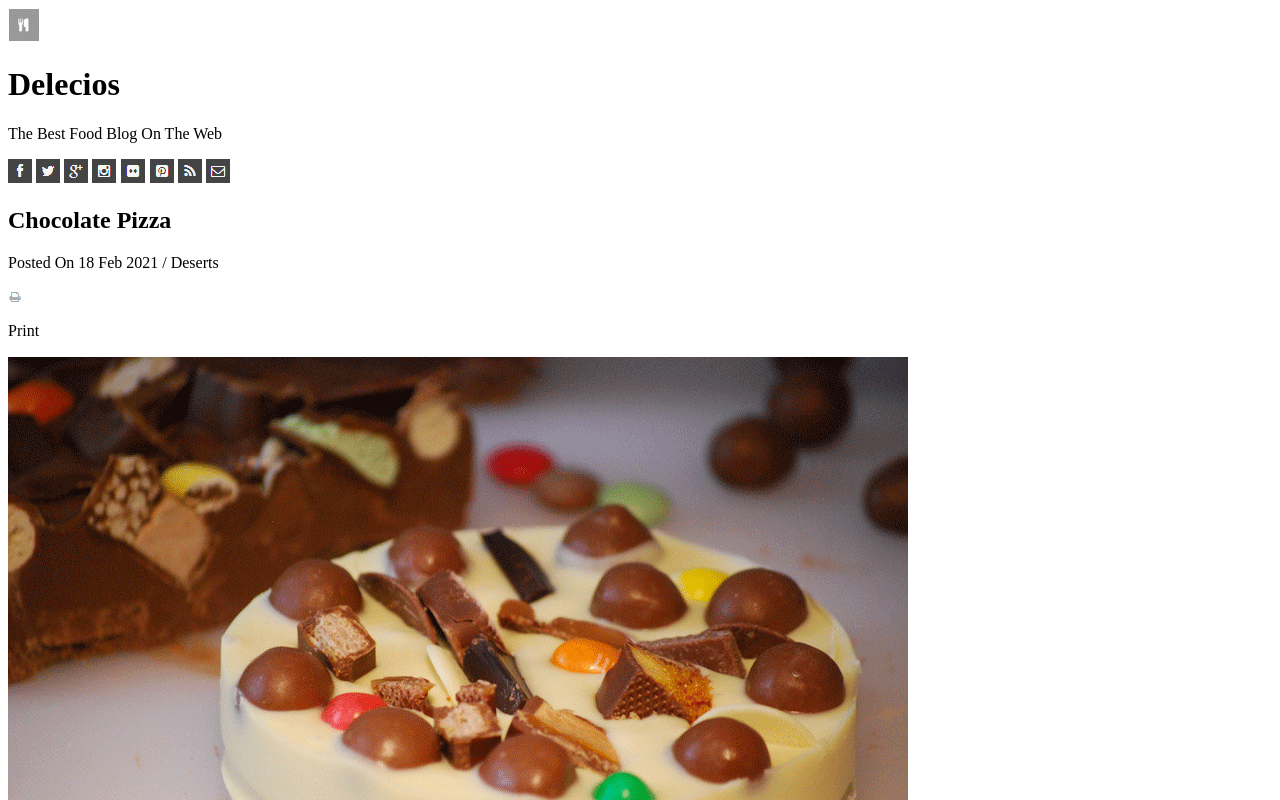
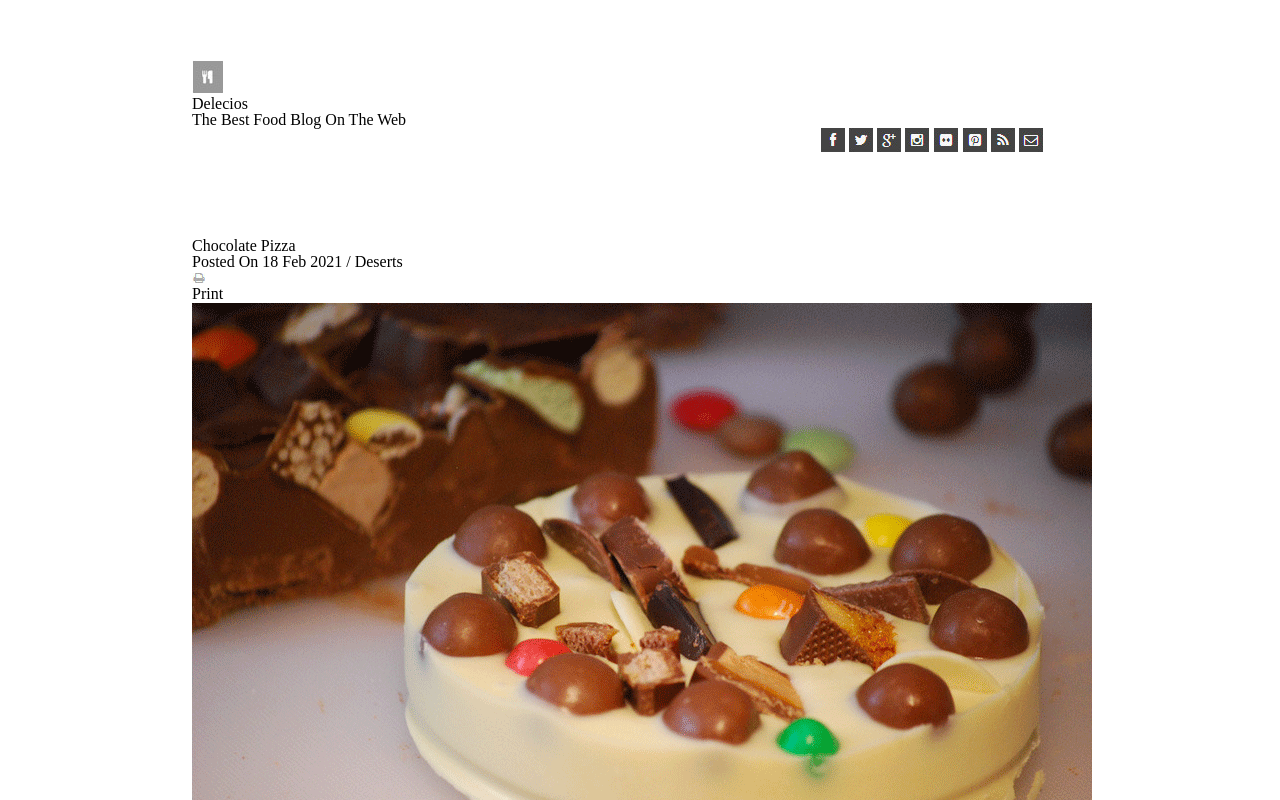
Before and after one commit to wala93/chocolate-pizza, a plain HTML site: page index.html in a window 1280 px wide. Shown: the top 800 px of the page. Drawn offline with Linux system fonts and the light colour scheme.

Commit message:
1st modification

```diff
--- a/CSS/style.css
+++ b/CSS/style.css
@@ -0,0 +1,32 @@
+header div {
+    margin-top: 60px;
+}
+header nav {
+    clear: both;
+    float: right;
+    /* margin-top: 20px; */
+    margin-bottom: 30px;
+    margin-right: 5%;
+}
+header{
+    margin-bottom: 30px;
+}
+body{
+    margin-left: 15%;
+    margin-right: 15%;
+
+}
+/* header nav{
+    position: relative;
+} */
+main{
+    max-width: 70%;
+    margin-top: 40px;
+}
+#hashed-box{
+    /* box-decoration-break: slice; */
+    width: 901px;
+height: 10px;
+fill-opacity: inherit;
+position: relative;
+}
--- a/index.html
+++ b/index.html
@@ -6,13 +6,18 @@
     <meta http-equiv="X-UA-Compatible" content="IE=edge">
     <meta name="viewport" content="width=device-width, initial-scale=1.0">
     <title>Document</title>
+    <link rel="stylesheet" href="CSS/reset.css">
+    <link rel="stylesheet" href="CSS/style.css">
 </head>
 
 <body>
     <header>
+        <div>
         <img src="Images/small-logo.png" alt="">
         <h1>Delecios</h1>
         <p>The Best Food Blog On The Web</p>
+        </div>
+        <nav>
         <img src="Images/fb-icon.png" alt="">
         <img src="Images/twit-icon.png" alt="">
         <img src="Images/gp-icon.png" alt="">
@@ -21,7 +26,8 @@
         <img src="Images/pint-icon.png" alt="">
         <img src="Images/rss-icon.png" alt="">
         <img src="Images/mail-icon.png" alt="">
-        <div></div>
+    </nav>
+        <div id="hashed-box"></div>
     </header>
     <main>
         <h2>Chocolate Pizza</h2>
```
